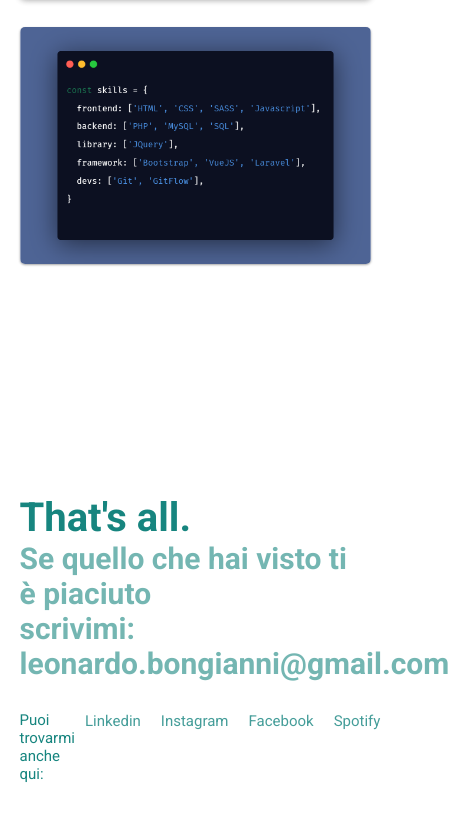
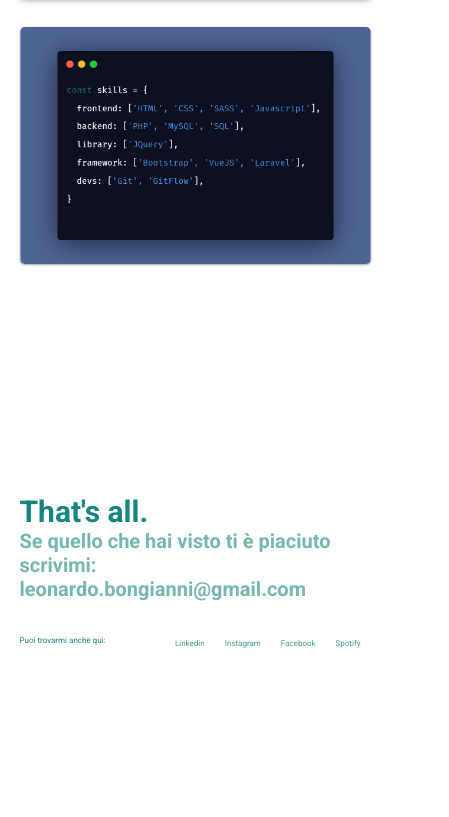
Before and after one commit to leonard0-b/my_portfolio, a website: page index.html in a window 390 px wide. Shown: the part 5656-6473 px from the top of the page, 449 px wide, since content can reach past the window. After the commit the page ends 6366 px from the top, so only its background shows below. Drawn offline with nearby package versions, Linux system fonts and the light colour scheme.

Commit message:
media query

```diff
--- a/src/scss/partials/contatti/_contatti.scss
+++ b/src/scss/partials/contatti/_contatti.scss
@@ -25,6 +25,7 @@
             margin: 30px 0;
             width: 50%;
             justify-content: space-between;
+            align-items: center;
             p {
                 color: $primary_text;
                 font-size: 20px;
@@ -83,3 +84,41 @@
     }
 
 }
+
+/* @media all and (max-width: 576px) {
+    #contatti .container .contatti_text h1 {
+        font-size: 30px;
+    }
+
+    #contatti .container .contatti_text h3 {
+        font-size: 25px;
+    }
+
+    #contatti .container .others p {
+        font-size: 10px;
+    }
+
+    #contatti .container .others ul li a {
+        font-size: 10px;
+    }
+
+} */
+
+@media all and (max-width: 576px) {
+    #contatti .container .contatti_text h1 {
+        font-size: 30px;
+    }
+
+    #contatti .container .contatti_text h3 {
+        font-size: 20px;
+    }
+
+    #contatti .container .others p {
+        font-size: 8px;
+    }
+
+    #contatti .container .others ul li a {
+        font-size: 8px;
+    }
+
+}
```
Also changed, not shown: assets/css/master.css.
